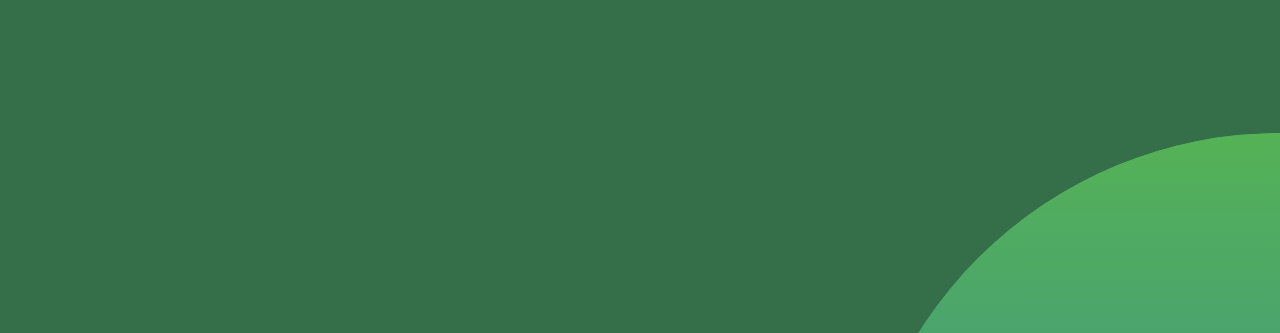
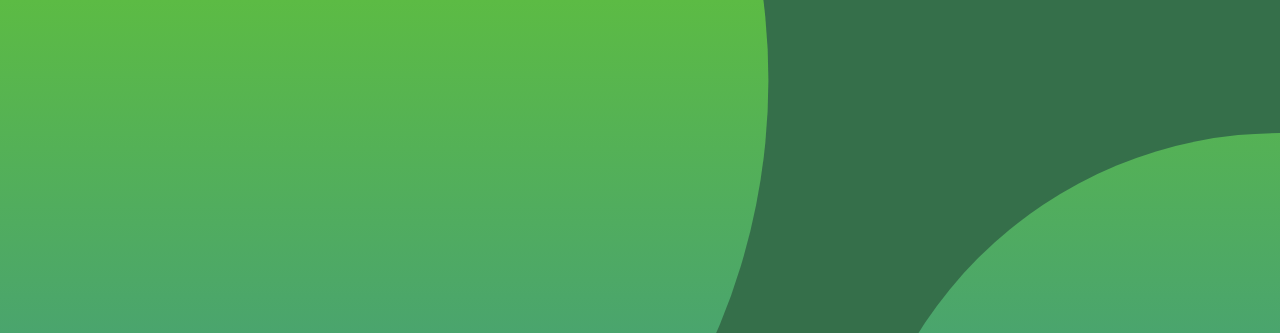
Before and after one commit to yukitolix12/glass_card, a plain HTML site: page index.html in a window 1280 px wide. Shown: the top 333 px of the page. Drawn offline with Linux system fonts and the light colour scheme; a web font is replaced by a local one.

Commit message:
after、２つ目の疑似要素のclip-pathの値を変更する

```diff
--- a/style.css
+++ b/style.css
@@ -31,6 +31,6 @@ body::after {
     width: 100%;
     height: 100%;
     background: linear-gradient(rgb(92, 187, 68), rgb(49, 133, 167));
-    clip-path: circle(40% at right 70%); /* 背景を円形にクリップする */
+    clip-path: circle(60% at 10% 10%); /* 背景を円形にクリップする */
     z-index: -1;
 }
```
